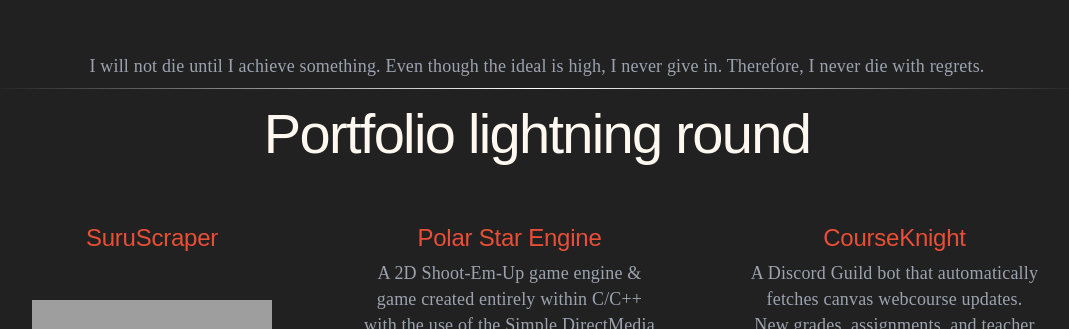
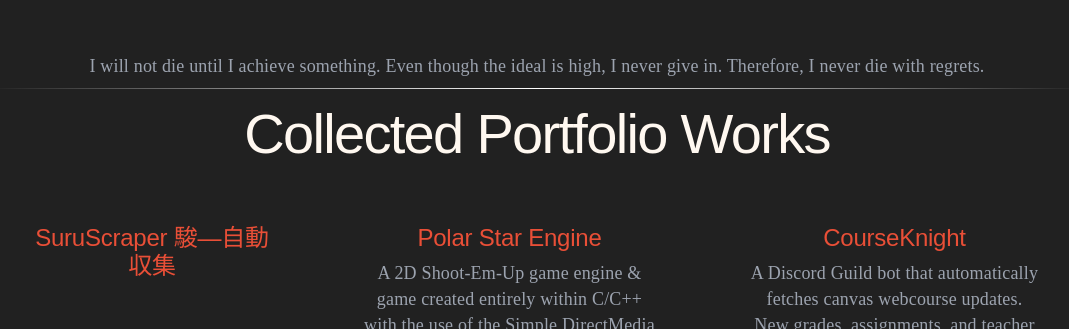
Before and after one commit to rydal05/portfolio-site, a React (Vite) app: page / in a window 1280 px wide. Shown: the part 1640-1969 px from the top of the page, without its empty margins (103-1172 px from the left). Built offline with nearby package versions, Linux system fonts and the light colour scheme; grey boxes are pictures that could not be loaded.

Commit message:
better portfolio section titling

```diff
--- a/src/sections/prof/portfolio.jsx
+++ b/src/sections/prof/portfolio.jsx
@@ -6,12 +6,12 @@
 	return (
 		<>
 			<section id="portfolio" className="scroll-mt-24">
-				<h1>Portfolio lightning round</h1>
+				<h1>Collected Portfolio Works</h1>
 				<div className="flex">
 					<div>
 						<TallProjectModal
 							link="https://github.com/rydal05/SuruScraper"
-							title="SuruScraper"
+							title="SuruScraper 駿—自動収集"
 							image="/textures/starfield_bg.png"
 							skills={[
 								"Python",
```
